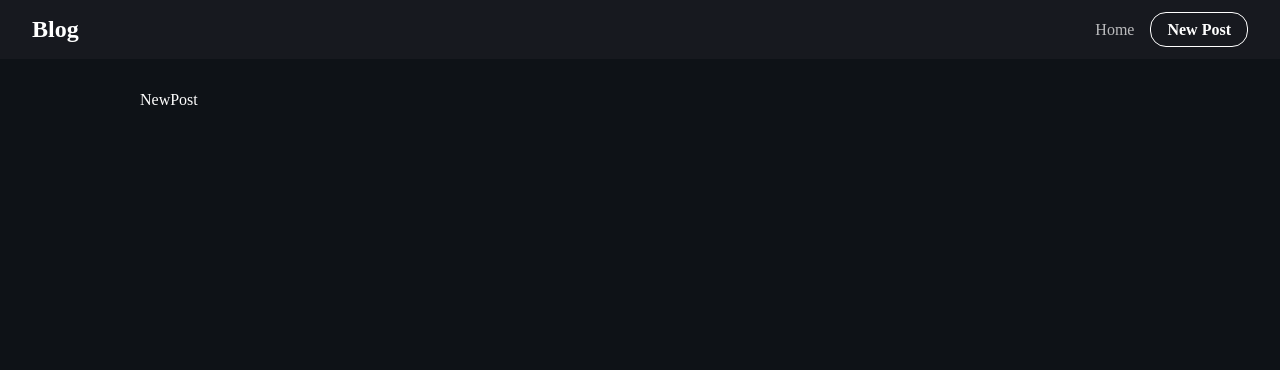
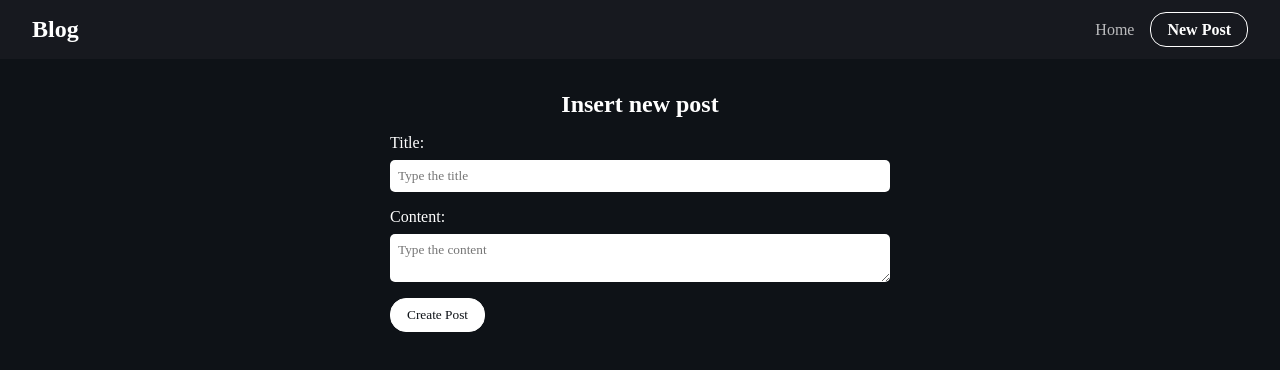
Before and after one commit to lltelles/blog_with_axios, a React (Vite) app: page /new in a window 1280 px wide. Shown: the top 370 px of the page. Built offline with nearby package versions, Linux system fonts and the light colour scheme; a web font is replaced by a local one.

Commit message:
NewPost page

```diff
--- /dev/null
+++ b/src/axios/config.js
@@ -0,0 +1,11 @@
+import axios from 'axios'
+
+
+const blogFetch = axios.create({
+    baseURL: 'https://jsonplaceholder.typicode.com',
+    headers: {
+        'Content-Type': 'application/json'
+    },
+})
+
+export default blogFetch
--- a/src/routes/Home.jsx
+++ b/src/routes/Home.jsx
@@ -1,7 +1,8 @@
 /* eslint-disable no-unused-vars */
 import { useState, useEffect } from "react"
-import axios from 'axios'
 import { Link } from 'react-router-dom'
+
+import blogFetch from "../axios/config"
 
 import './Home.css'
 
@@ -14,7 +15,7 @@
 
     try {
 
-      const response = await axios.get('https://jsonplaceholder.typicode.com/posts')
+      const response = await blogFetch.get('/posts')
 
       const data = response.data
 
--- /dev/null
+++ b/src/routes/NewPost.css
@@ -0,0 +1,27 @@
+.new-post h2 {
+    text-align: center;
+    margin-bottom: 1rem;
+}
+
+form {
+    max-width: 500px;
+    width: 100%;
+    margin: 0 auto;
+}
+
+.form-control {
+    display: flex;
+    flex-direction: column;
+    margin-bottom: 1rem;
+}
+
+.form-control label {
+    margin-bottom: 0.5rem;
+}
+
+.form-control input,
+.form-control textarea {
+    padding: .5rem;
+    border-radius: 5px;
+    border: none;
+}
--- a/src/routes/NewPost.jsx
+++ b/src/routes/NewPost.jsx
@@ -1,7 +1,30 @@
+import './NewPost.css'
 
 const NewPost = () => {
   return (
-    <div>NewPost</div>
+    <div className="new-post">
+      <h2>Insert new post</h2>
+      <form>
+        <div className="form-control">
+          <label htmlFor="title">Title:</label>
+          <input type="text"
+          name="title"
+          id="title"
+          placeholder="Type the title" />
+        </div>
+        <div className="form-control">
+          <label htmlFor="body">Content:</label>
+          <textarea
+          name="body"
+          id="body"
+          placeholder="Type the content" ></textarea>
+        </div>
+        <input
+         type="submit"
+         value='Create Post'
+         className="btn" />
+      </form>
+    </div>
   )
 }
 
```
